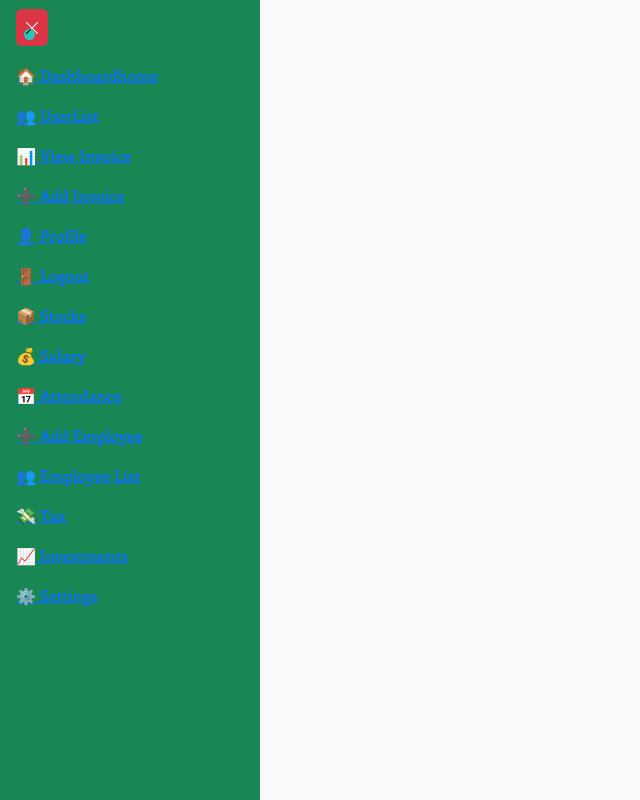
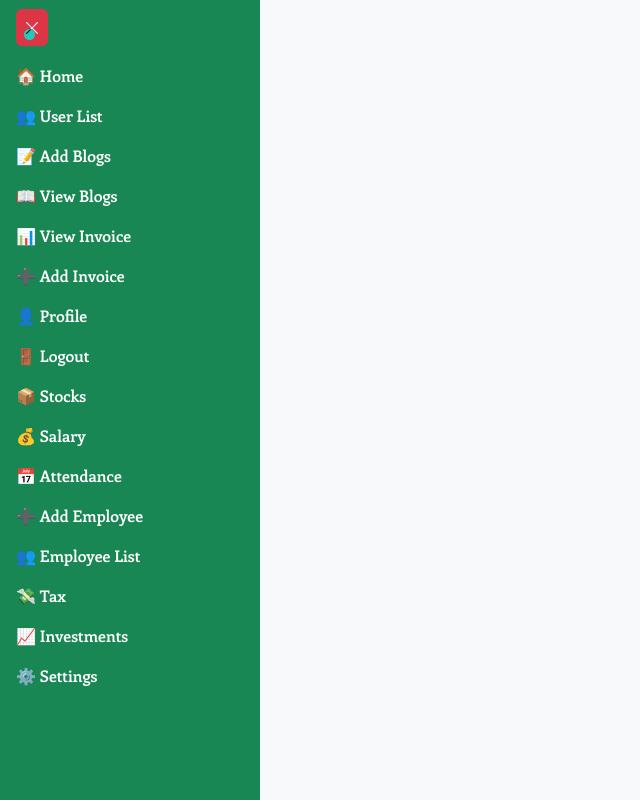
Before and after one commit to Ronax23/SSTC, a React (Vite) app in the folder frontend/: page /dashboard in a window 1280 px wide. Both pictures are taken after a click on the icon 32 px from the left and 27 px from the top of the page. Shown: the whole page, without its empty margins (0-640 px from the left). Built offline with nearby package versions, Linux system fonts and the light colour scheme.

Commit message:
improved code

```diff
--- a/frontend/src/Components/Dashboard.tsx
+++ b/frontend/src/Components/Dashboard/Dashboard.tsx
@@ -1,38 +1,24 @@
 import {useState} from 'react'
+import { sidebar } from '../../assets/Dynamic Routes/Dashboard_routes';
 import { Link, Outlet } from 'react-router-dom';
 
 function Dashboard() {
   const [collapse, setCollapse] = useState(true)
-  const sidebar=
-  [ {name:"Dashboardhome",icon:"🏠",role:["admin","manager"]} ,
-    {name:"UserList",icon:"👥",role:["admin","manager"]} ,
-    {name:"View Invoice",icon:"📊",role:["all"]} ,
-    {name:"Add Invoice",icon:"➕",role:["admin","manager","cashier"]} ,
-    {name:"Profile",icon:"👤",role:["all"]} ,
-    {name:"Logout",icon:"🚪",role:["all"]} ,
-    {name:"Stocks",icon:"📦",role:["admin","manager"]} ,
-    {name:"Salary",icon:"💰",role:["admin","manager"]} ,
-    {name:"Attendance",icon:"📅",role:["admin","manager"]} ,
-    {name:"Add Employee",icon:"➕",role:["admin"]} ,
-    {name:"Employee List",icon:"👥",role:["admin","manager"]} ,
-    {name:"Tax",icon:"💸",role:["admin","manager"]} ,
-    {name:"Investments",icon:"📈",role:["admin"]} ,
-    {name:"Settings",icon:"⚙️",role:["admin"]}
-  ]
+
   const sidebarWidth = collapse ? "60px" : "260px";
 
   return (
     <div className="container-fluid g-0">
       <div className="d-flex vh-100">
         <div className="bg-success p-3 text-white sidebar"
-          style={{ "--sidebar": sidebarWidth}}>
+          style={{ "--sidebar": sidebarWidth} as React.CSSProperties}>
           <i  onClick={() => setCollapse(!collapse)} style={{backdropFilter:'blur(10px)'}} className={`bi ${collapse ? 'bi-list' : 'bi-x-lg'} bg-danger rounded my-5 p-2`}></i>
 
           <ul className="list-unstyled d-flex flex-column align-items-start my-3">
             {sidebar.map((item, index) => (
               <li className='my-2 text-decoration-none text-light' key={index}>
-                <Link to={item.name.toLowerCase()}>
-                  {item.icon} {!collapse && item.name}
+                <Link to={item.to} className="text-decoration-none">
+                  {item.icon}  {!collapse && <span className="text-white">{item.name}</span>}
                 </Link>
               </li>
             ))}
--- a/frontend/src/Components/Dashboard/Invoice.tsx
+++ b/frontend/src/Components/Dashboard/Invoice.tsx
@@ -1,6 +1,15 @@
+import axios from 'axios';
 import React from 'react'
 
 function Invoice() {
+    const invocePost = async (e:any)=>{
+        axios.post('http://localhost:3000/invoice',FormData,{withCredentials:true}).then((res)=>{
+            console.log(res);
+        }).catch((err)=>{
+            console.log(err);
+        })
+    }
+    const [taxType,setTaxType] = React.useState("local");
     const [field,addField] = React.useState([{ id: crypto.randomUUID() }]);
     const addInv=()=>{
         addField([...field,{ id: crypto.randomUUID() }]);
@@ -24,7 +33,8 @@ function Invoice() {
                             <input type="date" placeholder='Invoice Date' />
 
                         </div>
-                        {field.map((item:any)=>(
+                       <div className=" p-2" style={{ height: '65vh', overflowY: 'scroll'   }}>
+                         {field.map((item:any)=>(
                             <div className="row mt-3" key={item.id}>
                         <div className="col-lg-2 col-md-2">
                             <input type="text" className='w-100' placeholder='Product Name' />
@@ -50,6 +60,29 @@ function Invoice() {
                             )}
                         </div>
                         </div>))}
+                       </div>
+                       <div className="part col-lg-4 col-md-4 col-12 justify-content-end gap-2">
+                        <p>Total = ₹{}</p>
+                        {taxType == "local" ? (
+                            <>
+                            <p>CGST {}% = ₹{}</p>
+                            <p>SGST {}% = ₹{}</p>
+                            </>
+                        ) : (
+                           <p>IGST {}% = ₹{}</p>
+                        )}
+                        <p>Grand Total = ₹{}</p>
+                        <label htmlFor="">Payment Mode</label>
+                        <div className="pay d-flex gap-2">
+
+                            <button>UPI</button>
+                            <button>Cash</button>
+                            <button>Card</button>
+                            <button>Online</button>
+                            <button>Cheque</button>
+                            <button>Credit</button>
+                        </div>
+                       </div>
                      </div>
                         </form>
                 </div>
--- a/frontend/src/Components/Login.tsx
+++ b/frontend/src/Components/Login.tsx
@@ -2,9 +2,8 @@ import {useState } from 'react'
 import toast, { Toaster } from 'react-hot-toast';
 import { useForm } from "react-hook-form"
 import axios from 'axios';
-import { useNavigate } from 'react-router-dom';
+import { Link, useNavigate } from 'react-router-dom';
 import type {login} from '../assets/Loading/Types';
-import { text } from 'framer-motion/client';
 
 
 
@@ -16,7 +15,7 @@ function Login() {
       });
      const loginhandle = (data:login) => {
         console.log(import.meta.env.VITE_API)
-          axios.post(`${import.meta.env.VITE_API}login`,data,{withCredentials:true}).then((res)=>{
+          axios.post(`${import.meta.env.VITE_API}login`,data).then((res)=>{
             if(res.data.login){
                 toast.success(res.data.message);
                 setTimeout(()=>{
@@ -51,11 +50,12 @@ function Login() {
                     </section>
                     <section className="form-group">
                         <label htmlFor="password">Password</label>
-                        <input type={passwordView} id="password" className='my-3 form-control'
+                   <div className="position-relative">
+                         <input type={passwordView} id="password" className='my-3 form-control'
                         {...register("password", { required: true})}
                         placeholder='Enter your password' />
                          <i
-                                            className={`btn btn-outline-secondary ${passwordView === "password" ? "bi bi-eye" : "bi bi-eye-slash"}`}
+                                            className={`btn btn-outline-secondary position-absolute top-0 end-0 border-0   ${passwordView === "password" ? "bi bi-eye" : "bi bi-eye-slash"}`}
                                             onMouseDown={() => setPasswordview("text")}
                                             onMouseUp={() => setPasswordview("password")}
                                             onTouchStart={() => setPasswordview("text")} // Mobile support
@@ -63,9 +63,13 @@ function Login() {
                                             style={{ userSelect: 'none' }}
                                         >
                                         </i>
+                   </div>
                         {errors.password?.type === "required" && <span className='text-danger'>This field is required</span>}
                     </section>
-                    <button type='submit' className='btn btn-primary'>Login</button>
+                    <section className="d-flex justify-content-between align-items-center">
+                        <button type="submit" className='btn btn-primary'>Login</button>
+                        <span>Don't have an account? <Link className="ms-2 btn btn-info text-light" to="/register">Register</Link></span>
+                    </section>
                 </form>
             </section>
             <section className="mt-3 col-lg-6 col-md-6 col-12">
--- /dev/null
+++ b/frontend/src/assets/Dynamic Routes/Dashboard_routes.ts
@@ -0,0 +1,18 @@
+  export const sidebar: {name: string, icon: string, role: string[],to:string}[] =
+  [ {name:"Home",icon:"🏠",role:["admin","manager"],to:"dashboardhome"} ,
+    {name:"User List",icon:"👥",role:["admin","manager"],to:"userList"} ,
+    {name:"Add Blogs",icon:"📝",role:["admin","manager"],to:"createBlog"} ,
+    {name:"View Blogs",icon:"📖",role:["admin","manager"],to:"viewBlogs"} ,
+    {name:"View Invoice",icon:"📊",role:["all"],to:"viewInvoice"} ,
+    {name:"Add Invoice",icon:"➕",role:["admin","manager","cashier"],to:"AddInvoice"} ,
+    {name:"Profile",icon:"👤",role:["all"],to:"Profile"} ,
+    {name:"Logout",icon:"🚪",role:["all"],to:"Logout"} ,
+    {name:"Stocks",icon:"📦",role:["admin","manager"],to:"Stocks"} ,
+    {name:"Salary",icon:"💰",role:["admin","manager"],to:"Salary"} ,
+    {name:"Attendance",icon:"📅",role:["admin","manager"],to:"Attendance"} ,
+    {name:"Add Employee",icon:"➕",role:["admin"],to:"AddEmployee"} ,
+    {name:"Employee List",icon:"👥",role:["admin","manager"],to:"EmployeeList"} ,
+    {name:"Tax",icon:"💸",role:["admin","manager"],to:"Tax"} ,
+    {name:"Investments",icon:"📈",role:["admin"],to:"Investments"} ,
+    {name:"Settings",icon:"⚙️",role:["admin"],to:"Settings"}
+  ]
--- a/frontend/src/main.tsx
+++ b/frontend/src/main.tsx
@@ -15,7 +15,7 @@ const Workshop= lazy(()=>import ('./Components/Workshop.tsx'));
 import 'bootstrap-icons/font/bootstrap-icons.css';
 const LoaderError=lazy(()=> import ('./assets/Reusable/LoaderError.tsx'));
 const DashboardHome =lazy(()=>import  ( './Components/Dashboard/dashboardHome.tsx'));
-const Dashboard =lazy(()=> import ('./Components/Dashboard.tsx'));
+const Dashboard =lazy(()=> import ('./Components/Dashboard/Dashboard.tsx'));
 const AddUser=lazy(()=>import  ('./Components/Dashboard/AddUser.tsx'));
 const Invoice= lazy(()=>import ('./Components/Dashboard/Invoice.tsx'));
 const CreateBlogs =lazy(()=>import ('./Components/Dashboard/CreateBlogs.tsx'))
@@ -39,7 +39,7 @@ createRoot(document.getElementById('root')!).render(
           <Route path='userList'  element={<UserList/>}/>
           <Route path='createBlog' element={<CreateBlogs />} />
           <Route path="AddUser" element={<AddUser />} />
-          <Route path='Invoice' element={<Invoice />} />
+          <Route path='AddInvoice' element={<Invoice />} />
         </Route>
         <Route path="/" element={<MainPage />}>
           <Route path="/" element={<LandingPage />} />
```
Also changed, not shown: package.json (added, +22 -0 lines), 1 other file (tests, documents, lock files or other folders).
